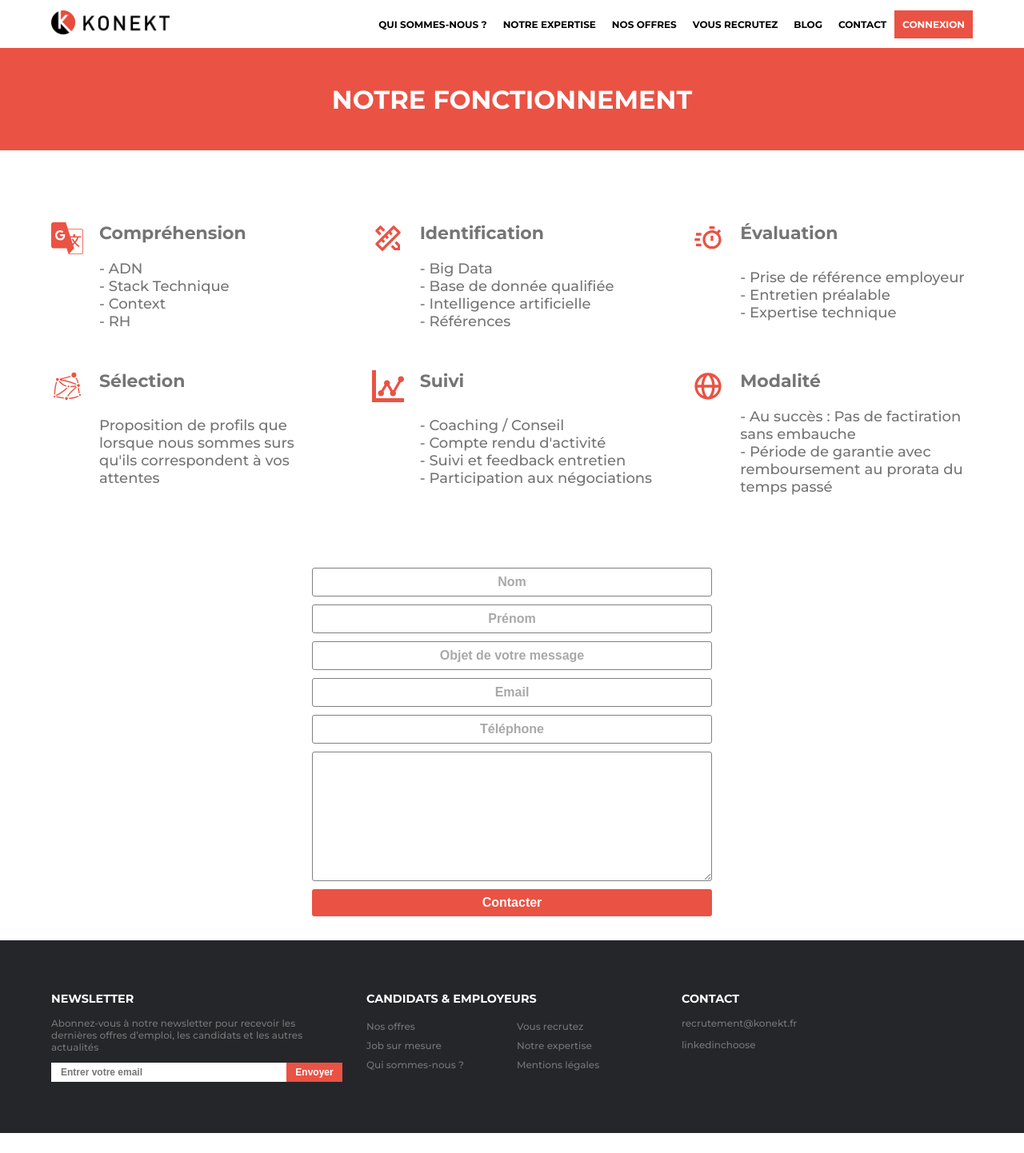
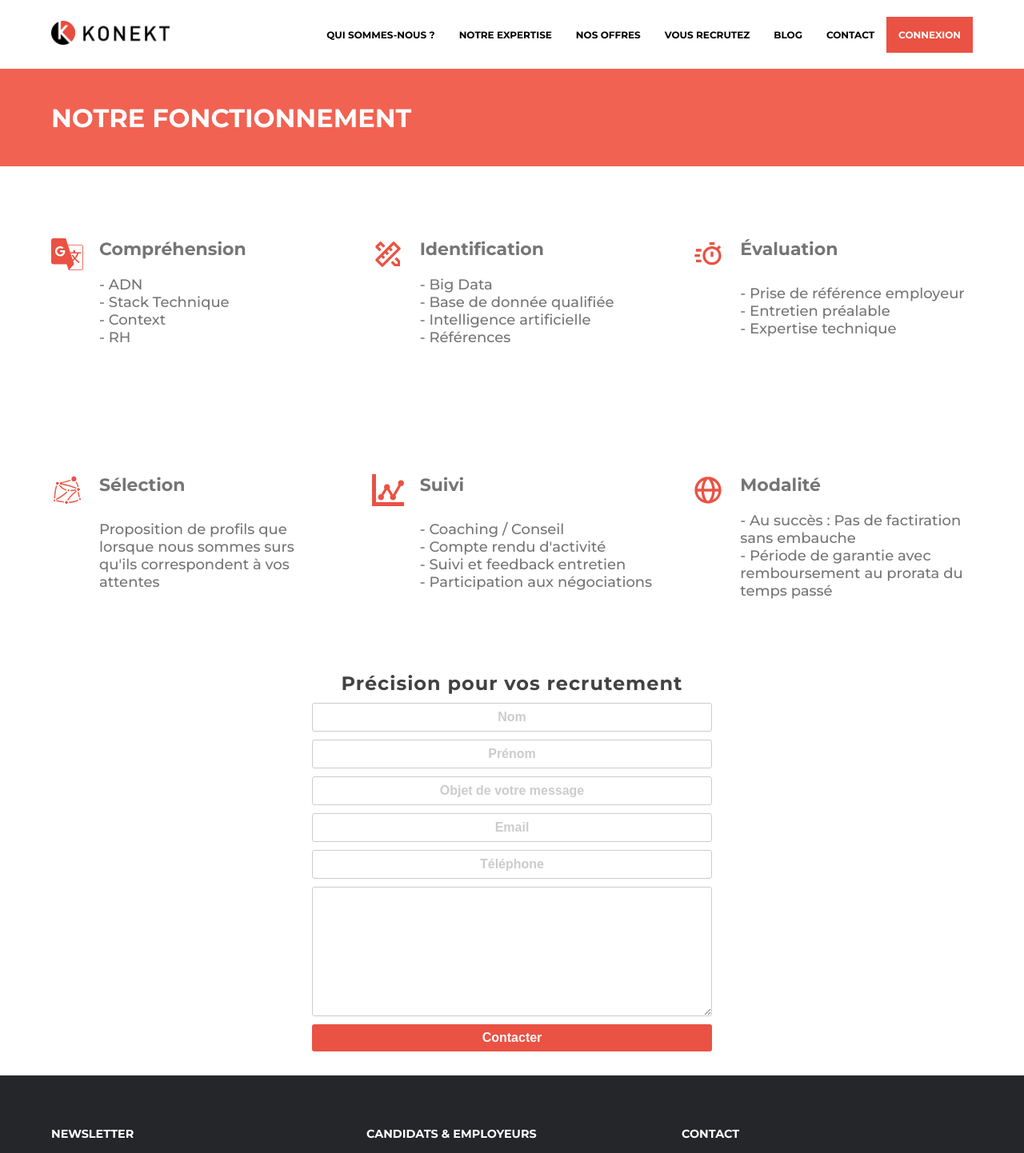
Before and after one commit to Virus936/konekt, a React (Create React App) app: page /recrutement in a window 1280 px wide. Shown: the top 1442 px of the page at 80% size. Before the commit the page ends 1417 px from the top, so only its background shows below. Built offline with nearby package versions, Linux system fonts and the light colour scheme.

Commit message:
recrutement and css improvement

```diff
--- a/src/components/color.js
+++ b/src/components/color.js
@@ -1,5 +1,6 @@
 const color = {
   primary:'#ea5244',
+  secondary:'#f16252'
 }
 
 export default color
--- a/src/components/header/Header.js
+++ b/src/components/header/Header.js
@@ -57,13 +57,13 @@ const Nav = styled.nav`
     cursor:pointer;
     &:last-child{
       background-color:${color.primary};
-      padding:10px;
+      padding:15px;
       color:white;
     }
     a{
       display:block;
       text-decoration:none;
-      padding:10px;
+      padding:15px;
       color:inherit;
     }
   }
@@ -108,7 +108,7 @@ const Container = styled.header`
   display:flex;
   flex-direction: row;
   justify-content:center;
-  height:60px;
+  height:86px;
 
   background:white;
 `
--- a/src/components/header/SubHeader.js
+++ b/src/components/header/SubHeader.js
@@ -13,14 +13,14 @@ function SubHeader({title}){
 const Container = styled.header`
   display:flex;
   width:100%;
-  justify-content:center;
+  padding-left:max(5%, calc(100vw - 1400px)/2);
   text-transform:uppercase;
   font-weight:bold;
   align-items:center;
-  background-color:${color.primary};
+  background-color:${color.secondary};
   color:white;
   font-size:2em;
-  height:4em;
+  height:122px;
 `
 
 export default SubHeader
--- a/src/pages/recrutement/Recrutement.js
+++ b/src/pages/recrutement/Recrutement.js
@@ -68,7 +68,8 @@ function Recrutement(){
           </ul>
         </RecrutItem>
       </Container>
-      <Form>
+      <Form onSubmit={e=>e.preventDefault()}>
+        <h2>Précision pour vos recrutement</h2>
         <input type="text"  placeholder="Nom" />
         <input type="text"  placeholder="Prénom" />
         <input type="text"  placeholder="Objet de votre message" />
@@ -84,9 +85,10 @@ function Recrutement(){
 
 const Container = styled.section`
   display:grid;
-  width:min(1200px,90%);
+  width:min(1400px,90%);
   margin:90px auto;
-  grid-gap:50px;
+  grid-row-gap:10em;
+  grid-column-gap:50px;
   grid-template-columns:repeat(auto-fit, minmax(350px, 1fr));
 
 `
@@ -119,16 +121,21 @@ const Form = styled.form`
   grid-gap:10px;
   width:min(500px,90%);
   margin:auto;
+  h2{
+    text-align:center;
+    letter-spacing:1px;
+    color:#424242;
+  }
   input{
     padding:.5em;
     text-align:center;
     border-radius:3px;
-    border:solid 1px grey;
+    border:solid 1px #ccc;
     font-weight:bold;
     font-size:1em;
 
     &::placeholder{
-      color:darkgrey;
+      color:#ccc;
     }
 
     &:focus{
@@ -143,7 +150,7 @@ const Form = styled.form`
   textarea{
     padding:5px;
     border-radius: 3px;
-    border:solid 1px grey;
+    border:solid 1px #ccc;
     &:focus{
       border:solid 1px ${color.primary};
       outline:1px solid ${color.primary};
```
